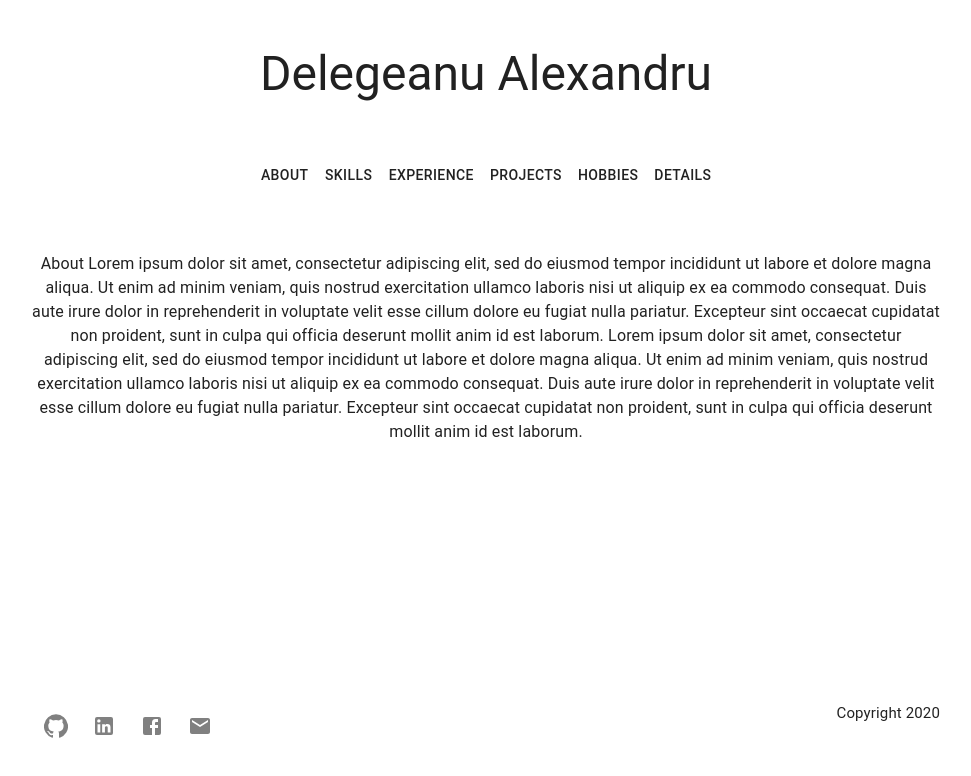
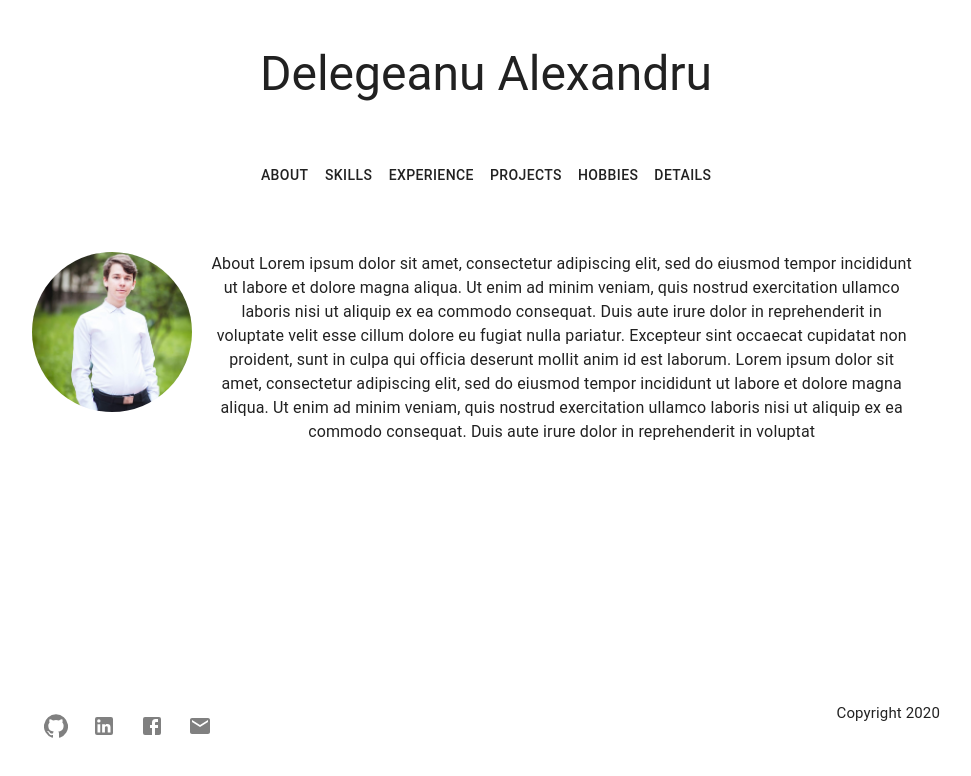
Before and after one commit to TheAncientOwl/personal-page, a React (Create React App) app: page / in a window 1280 px wide. Shown: the top 776 px of the page, without its empty margins (154-1125 px from the left). Built offline with nearby package versions, Linux system fonts and the light colour scheme.

Commit message:
Added avatar.

```diff
--- a/src/components/About.jsx
+++ b/src/components/About.jsx
@@ -1,17 +1,29 @@
+import { Avatar, Grid, Container, Typography } from '@material-ui/core';
 import React from 'react';
+
+import Img from '../images/avatar.jpg';
 
 export default function About() {
   return (
-    <div>
-      About Lorem ipsum dolor sit amet, consectetur adipiscing elit, sed do eiusmod tempor incididunt ut labore et
-      dolore magna aliqua. Ut enim ad minim veniam, quis nostrud exercitation ullamco laboris nisi ut aliquip ex ea
-      commodo consequat. Duis aute irure dolor in reprehenderit in voluptate velit esse cillum dolore eu fugiat nulla
-      pariatur. Excepteur sint occaecat cupidatat non proident, sunt in culpa qui officia deserunt mollit anim id est
-      laborum. Lorem ipsum dolor sit amet, consectetur adipiscing elit, sed do eiusmod tempor incididunt ut labore et
-      dolore magna aliqua. Ut enim ad minim veniam, quis nostrud exercitation ullamco laboris nisi ut aliquip ex ea
-      commodo consequat. Duis aute irure dolor in reprehenderit in voluptate velit esse cillum dolore eu fugiat nulla
-      pariatur. Excepteur sint occaecat cupidatat non proident, sunt in culpa qui officia deserunt mollit anim id est
-      laborum.
-    </div>
+    <>
+      <Grid container>
+        <Grid item xs={12} sm={2}>
+          <Avatar component='span' style={{ height: '160px', width: '160px' }} src={Img} />
+        </Grid>
+        <Grid item xs={12} sm={10}>
+          <Container>
+            <Typography>
+              About Lorem ipsum dolor sit amet, consectetur adipiscing elit, sed do eiusmod tempor incididunt ut labore
+              et dolore magna aliqua. Ut enim ad minim veniam, quis nostrud exercitation ullamco laboris nisi ut aliquip
+              ex ea commodo consequat. Duis aute irure dolor in reprehenderit in voluptate velit esse cillum dolore eu
+              fugiat nulla pariatur. Excepteur sint occaecat cupidatat non proident, sunt in culpa qui officia deserunt
+              mollit anim id est laborum. Lorem ipsum dolor sit amet, consectetur adipiscing elit, sed do eiusmod tempor
+              incididunt ut labore et dolore magna aliqua. Ut enim ad minim veniam, quis nostrud exercitation ullamco
+              laboris nisi ut aliquip ex ea commodo consequat. Duis aute irure dolor in reprehenderit in voluptat
+            </Typography>
+          </Container>
+        </Grid>
+      </Grid>
+    </>
   );
 }
```
Also changed, not shown: src/images/avatar.jpg (added).
